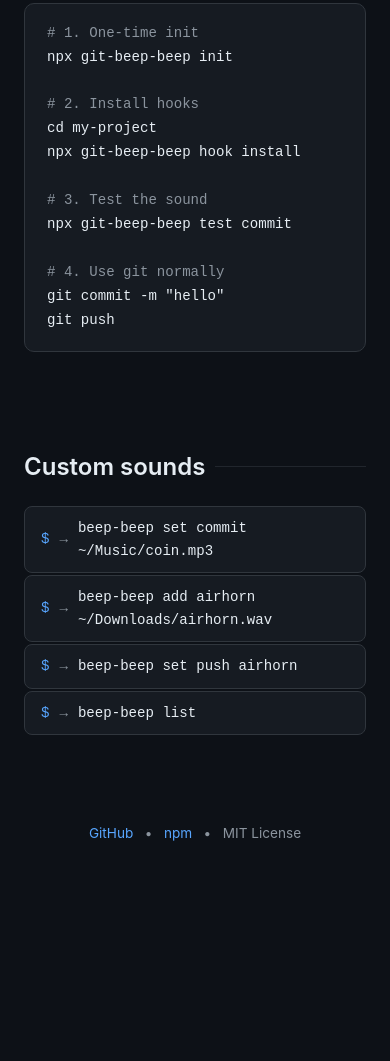
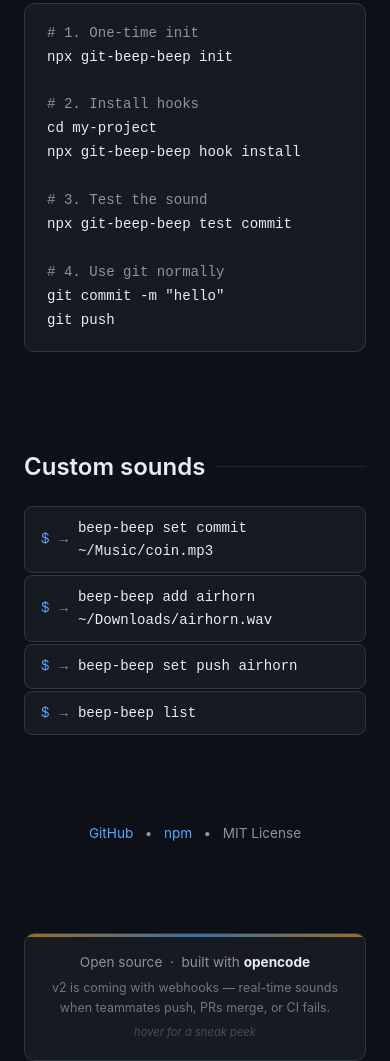
Before and after one commit to rachit224agarwal/beep-beep, a website: page docs/index.html in a window 390 px wide. Shown: the part 2767-3828 px from the top of the page. Before the commit the page ends 3660 px from the top, so only its background shows below. Drawn offline with Linux system fonts and the light colour scheme; a web font is replaced by a local one.

Commit message:
add cute footer box: open source + opencode credit + v2 webhooks teaser on hover

```diff
--- a/docs/index.html
+++ b/docs/index.html
@@ -89,6 +89,66 @@
     .made-by a:hover { color: #58a6ff; }
 
     .made-by .sep { color: #30363d; }
+
+    /* ── footer box ── */
+    .footer-box {
+      margin-top: 40px;
+      padding: 18px 22px;
+      background: #161b22;
+      border: 1px solid #30363d;
+      border-radius: 10px;
+      text-align: center;
+      position: relative;
+      overflow: hidden;
+    }
+
+    .footer-box::before {
+      content: '';
+      position: absolute;
+      top: 0;
+      left: 0;
+      right: 0;
+      height: 3px;
+      background: linear-gradient(90deg, #f5a623, #58a6ff, #f5a623);
+      opacity: 0.6;
+    }
+
+    .footer-box .main-text {
+      font-size: 0.85rem;
+      color: #8b949e;
+      margin-bottom: 4px;
+    }
+
+    .footer-box .main-text strong { color: #e6edf3; }
+
+    .footer-box .sub-text {
+      font-size: 0.78rem;
+      color: #6e7681;
+      max-height: 0;
+      opacity: 0;
+      overflow: hidden;
+      transition: all 0.3s ease;
+    }
+
+    .footer-box:hover .sub-text {
+      max-height: 60px;
+      opacity: 1;
+      margin-top: 8px;
+    }
+
+    .footer-box .hint {
+      font-size: 0.7rem;
+      color: #484f58;
+      margin-top: 6px;
+      font-style: italic;
+    }
+
+    @media (max-width: 600px) {
+      .footer-box .sub-text {
+        max-height: 60px;
+        opacity: 1;
+      }
+    }
 
     .install-box {
       background: #161b22;
@@ -579,6 +639,14 @@ git push</pre>
     </p>
   </footer>
 
+  <div class="footer-box fade-in">
+    <div class="main-text">Open source &nbsp;·&nbsp; built with <strong>opencode</strong></div>
+    <div class="sub-text">
+      v2 is coming with webhooks — real-time sounds when teammates push, PRs merge, or CI fails.
+    </div>
+    <div class="hint">hover for a sneak peek</div>
+  </div>
+
 </div>
 
 <script>
```
